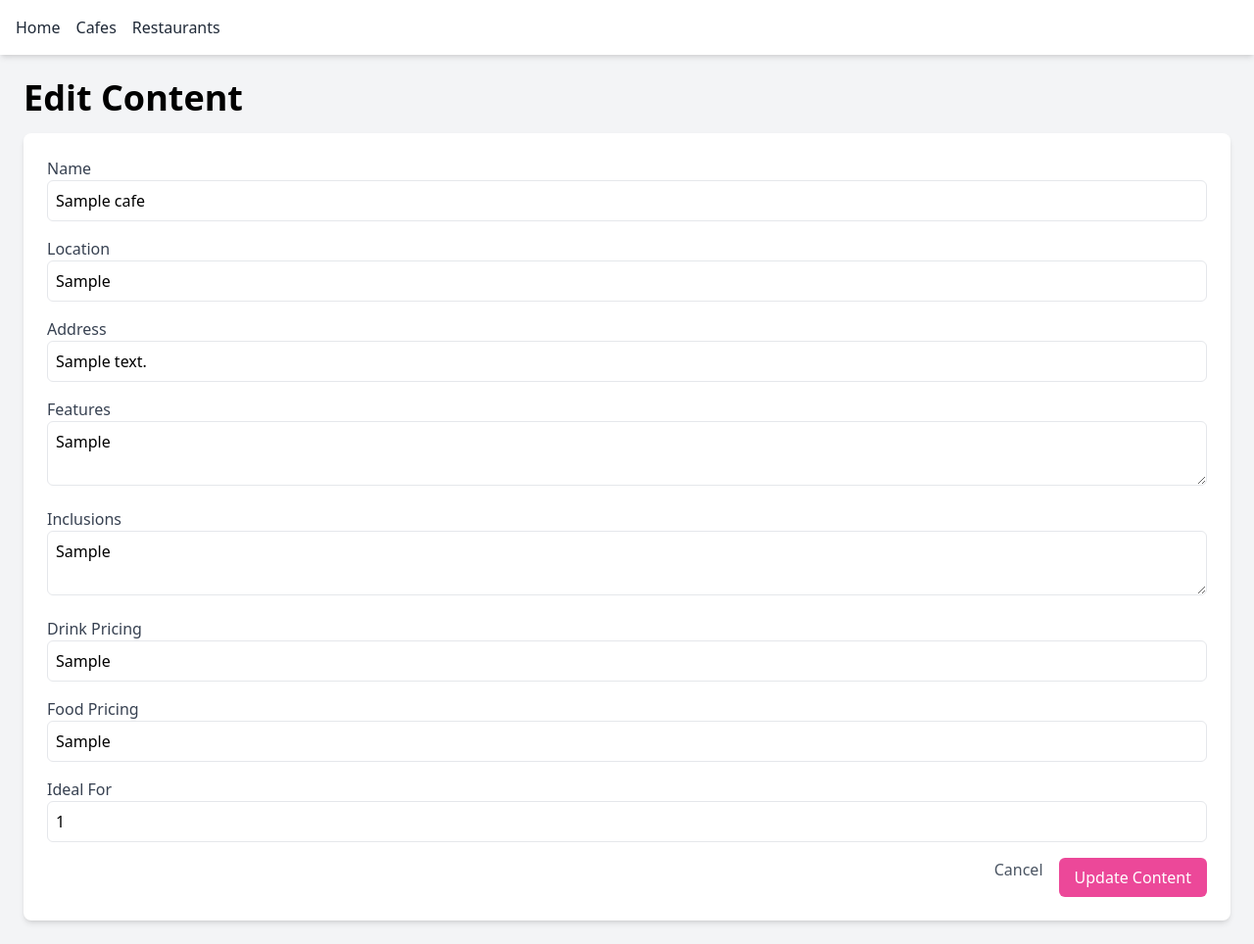
After one commit to Kylabear/ky_the_explorer_system, a PHP site: page /admin/edit_content.php?id=1 in a window 1280 px wide. The commit adds this page. Shown: the whole page at 98% size. Run offline with PHP 8.4, Linux system fonts and the light colour scheme; the visitor is signed in with stand-in values (Sample User, id 1); tables that the repository leaves empty or names only in its code hold one stand-in row (values such as "Sample post"); style sheets or scripts are compiled from the project's sources.

Commit message:
added file

```diff
--- /dev/null
+++ b/admin/edit_content.php
@@ -0,0 +1,131 @@
+<?php
+session_start();
+include '../includes/db_connect.php';
+
+if (isset($_GET['id'])) {
+    $id = $_GET['id'];
+
+    $result = $conn->query("SELECT * FROM cafes WHERE id = $id");
+    if ($result->num_rows > 0) {
+        $content = $result->fetch_assoc();
+    } else {
+        echo "Content not found!";
+        exit;
+    }
+} else {
+    echo "No ID specified!";
+    exit;
+}
+
+// Check if form is submitted for updating content
+if ($_SERVER['REQUEST_METHOD'] === 'POST') {
+    // Get the updated content from the form
+    $name = $_POST['name'];
+    $location = $_POST['location'];
+    $address = $_POST['address'];
+    $features = $_POST['features'];
+    $inclusions = $_POST['inclusions'];
+    $drink_pricing = $_POST['drink_pricing'];
+    $food_pricing = $_POST['food_pricing'];
+    $ideal_for = $_POST['ideal_for'];
+
+    // Update the content in the database
+    $update_query = "UPDATE cafes SET
+                        name = '$name',
+                        location = '$location',
+                        address = '$address',
+                        features = '$features',
+                        inclusions = '$inclusions',
+                        drink_pricing = '$drink_pricing',
+                        food_pricing = '$food_pricing',
+                        ideal_for = '$ideal_for'
+                    WHERE id = $id";
+
+    if ($conn->query($update_query) === TRUE) {
+        // Redirect back to the content list or a success page
+        header("Location: cafes.php");
+        exit();
+    } else {
+        echo "Error updating record: " . $conn->error;
+    }
+}
+?>
+
+<!DOCTYPE html>
+<html lang="en">
+<head>
+    <meta charset="UTF-8">
+    <meta name="viewport" content="width=device-width, initial-scale=1.0">
+    <title>Edit Content</title>
+    <link href="assets/tailwind.css" rel="stylesheet">
+</head>
+<body class="bg-gray-100">
+    <header class="bg-white text-gray-800 p-4 shadow-md">
+        <nav class="container mx-auto flex justify-between space-x-4">
+            <ul class="flex space-x-4">
+                <li><a href="index.php" class="hover:text-pink-400 transition duration-300">Home</a></li>
+                <li><a href="cafes.php" class="hover:text-pink-400 transition duration-300">Cafes</a></li>
+                <li><a href="restaurants.php" class="hover:text-pink-400 transition duration-300">Restaurants</a></li>
+            </ul>
+        </nav>
+    </header>
+
+    <main class="container mx-auto p-6">
+        <h1 class="text-4xl font-bold mb-4">Edit Content</h1>
+        <form action="edit_content.php?id=<?php echo $id; ?>" method="POST" class="bg-white p-6 rounded-lg shadow-md space-y-4">
+            <!-- Cafe Name -->
+            <div>
+                <label for="name" class="block text-gray-700">Name</label>
+                <input type="text" name="name" id="name" value="<?php echo htmlspecialchars($content['name']); ?>" class="w-full p-2 border rounded-md">
+            </div>
+
+            <!-- Location -->
+            <div>
+                <label for="location" class="block text-gray-700">Location</label>
+                <input type="text" name="location" id="location" value="<?php echo htmlspecialchars($content['location']); ?>" class="w-full p-2 border rounded-md">
+            </div>
+
+            <!-- Address -->
+            <div>
+                <label for="address" class="block text-gray-700">Address</label>
+                <input type="text" name="address" id="address" value="<?php echo htmlspecialchars($content['address']); ?>" class="w-full p-2 border rounded-md">
+            </div>
+
+            <!-- Features -->
+            <div>
+                <label for="features" class="block text-gray-700">Features</label>
+                <textarea name="features" id="features" class="w-full p-2 border rounded-md"><?php echo htmlspecialchars($content['features']); ?></textarea>
+            </div>
+
+            <!-- Inclusions -->
+            <div>
+                <label for="inclusions" class="block text-gray-700">Inclusions</label>
+                <textarea name="inclusions" id="inclusions" class="w-full p-2 border rounded-md"><?php echo htmlspecialchars($content['inclusions']); ?></textarea>
+            </div>
+
+            <!-- Drink Pricing -->
+            <div>
+                <label for="drink_pricing" class="block text-gray-700">Drink Pricing</label>
+                <input type="text" name="drink_pricing" id="drink_pricing" value="<?php echo htmlspecialchars($content['drink_pricing']); ?>" class="w-full p-2 border rounded-md">
+            </div>
+
+            <!-- Food Pricing -->
+            <div>
+                <label for="food_pricing" class="block text-gray-700">Food Pricing</label>
+                <input type="text" name="food_pricing" id="food_pricing" value="<?php echo htmlspecialchars($content['food_pricing']); ?>" class="w-full p-2 border rounded-md">
+            </div>
+
+            <!-- Ideal For -->
+            <div>
+                <label for="ideal_for" class="block text-gray-700">Ideal For</label>
+                <input type="text" name="ideal_for" id="ideal_for" value="<?php echo htmlspecialchars($content['ideal_for']); ?>" class="w-full p-2 border rounded-md">
+            </div>
+
+            <div class="flex justify-end space-x-4">
+                <a href="cafes.php" class="text-gray-600 hover:text-pink-400 transition duration-300">Cancel</a>
+                <button type="submit" class="bg-pink-500 text-white py-2 px-4 rounded-md hover:bg-pink-600 transition duration-300">Update Content</button>
+            </div>
+        </form>
+    </main>
+</body>
+</html>
```
Also changed, not shown: admin/delete_cotent.php (added, +30 -0 lines), admin/login.php (+8 -18 lines), public/cafes.php (+32 -16 lines).
